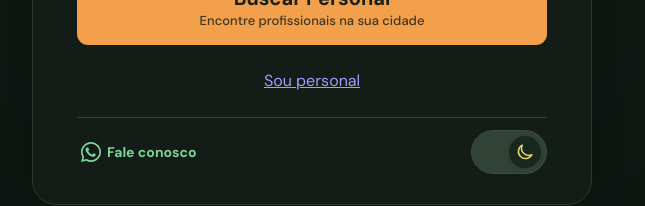
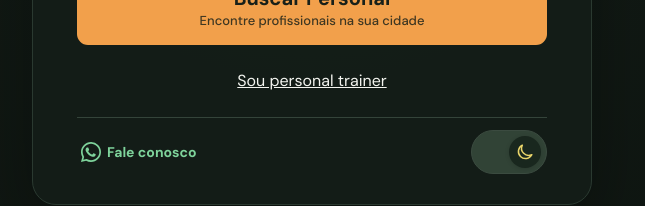
Before and after one commit to albertoapr/calculadoraimc, a Vue app: page / in a window 1280 px wide. Shown: the part 462-668 px from the top of the page, without its empty margins (328-973 px from the left). Built offline with nearby package versions, Linux system fonts and the light colour scheme; no server answers.

Commit message:
style(home): atualizar texto e cor do link Sou personal trainer

```diff
--- a/src/App.vue
+++ b/src/App.vue
@@ -254,9 +254,9 @@ const {
           </button>
           <a
             href="#cadastro-personal"
-            class="header-signup-link"
-            style="display: block; margin-top: 16px; text-align: center"
-          >Sou personal</a>
+            class="home-personal-signup-link"
+            style="display: block; margin-top: 16px; text-align: center; color: var(--text-color, inherit)"
+          >Sou personal trainer</a>
         </div>
       </div>
       <div v-if="viewMode === 'home' && !result && !isRootHome" class="home-actions">
```
